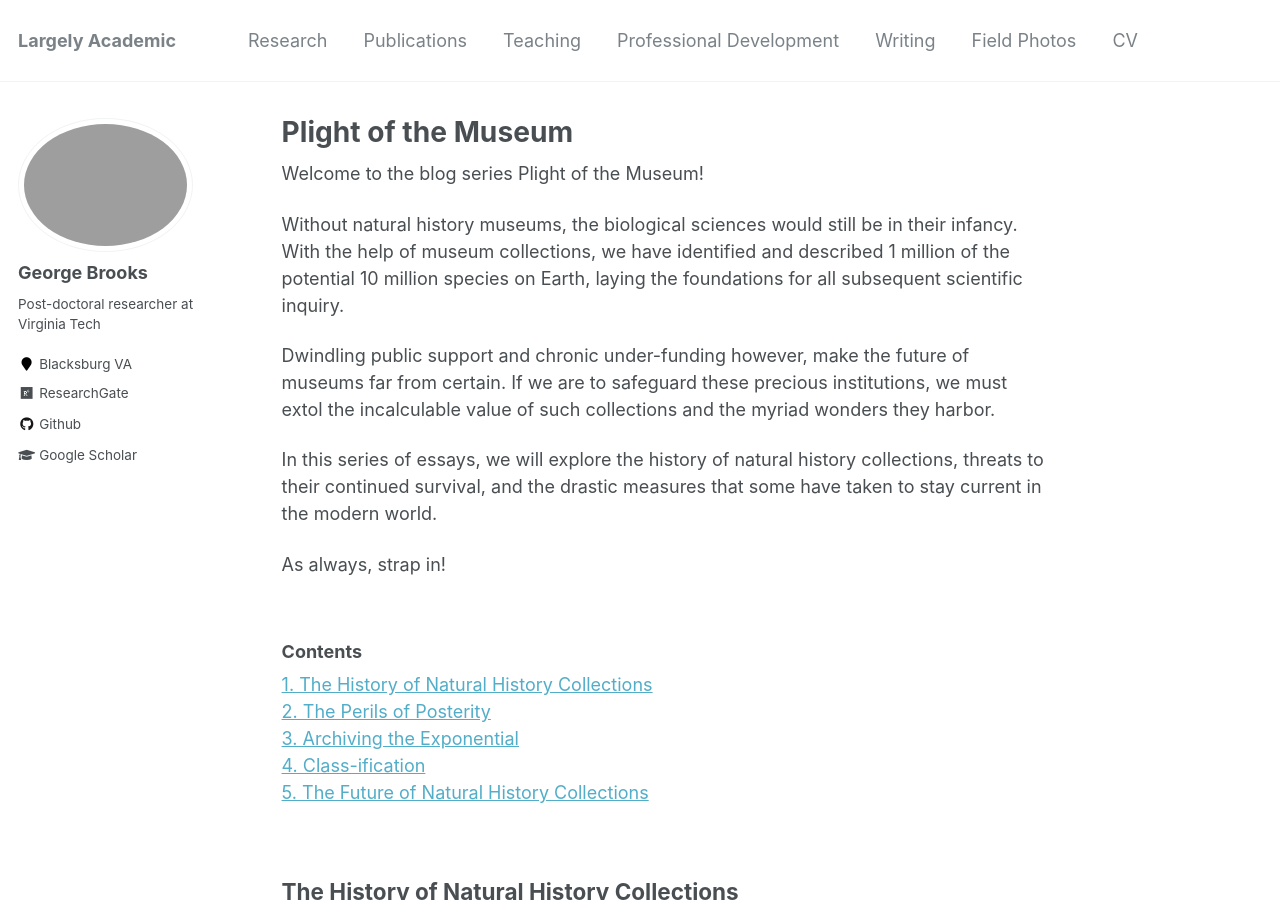
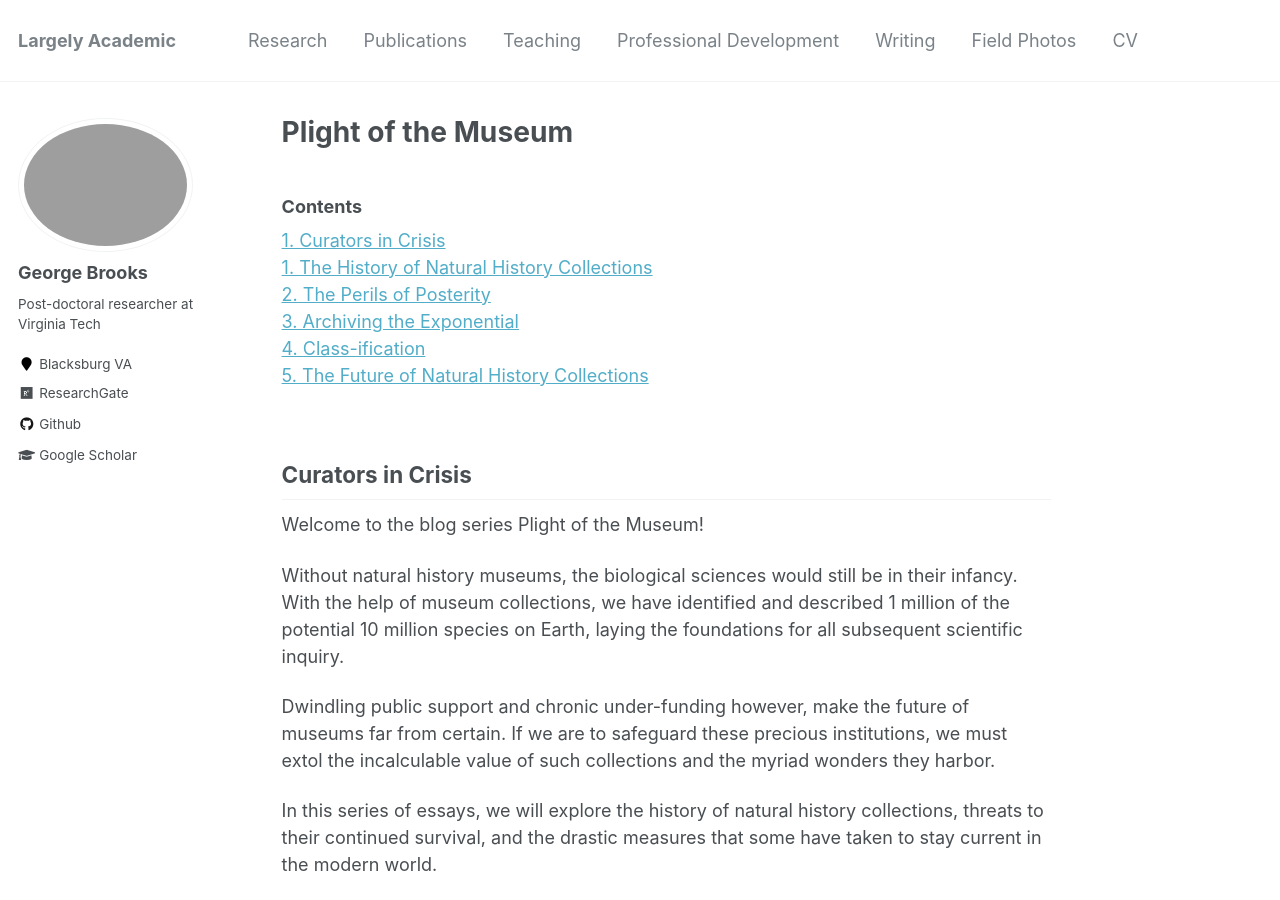
Before and after one commit to geobro1992/geobro1992.github.io, a Jekyll site: the page built from _cats/plight-of-museum.md, in a window 1280 px wide and 900 px high. Built offline with Jekyll 4.4.1, drawn with Linux system fonts in a browser that asks for light colours.

Commit message:
Update plight-of-museum.md

```diff
--- a/_cats/plight-of-museum.md
+++ b/_cats/plight-of-museum.md
@@ -8,6 +8,17 @@ collection: cats
 order_number: 40
 ---
 
+### Contents
+[1. Curators in Crisis](#curators-in-crisis)\
+[1. The History of Natural History Collections](#the-history-of-natural-history-collections)\
+[2. The Perils of Posterity](#the-perils-of-posterity)\
+[3. Archiving the Exponential](#archiving-the-exponential)\
+[4. Class-ification](#class-ification)\
+[5. The Future of Natural History Collections](#the-future-of-natural-history-collections)
+<br />
+<br />
+
+## Curators in Crisis
 Welcome to the blog series Plight of the Museum!
 
 Without natural history museums, the biological sciences would still be in their infancy. With the help of museum collections, we have identified and described 1 million of the potential 10 million species on Earth, laying the foundations for all subsequent scientific inquiry.
@@ -17,15 +28,6 @@ Dwindling public support and chronic under-funding however, make the future of m
 In this series of essays, we will explore the history of natural history collections, threats to their continued survival, and the drastic measures that some have taken to stay current in the modern world.
 
 As always, strap in!
-<br />
-<br />
-
-### Contents
-[1. The History of Natural History Collections](#the-history-of-natural-history-collections)\
-[2. The Perils of Posterity](#the-perils-of-posterity)\
-[3. Archiving the Exponential](#archiving-the-exponential)\
-[4. Class-ification](#class-ification)\
-[5. The Future of Natural History Collections](#the-future-of-natural-history-collections)
 <br />
 <br />
 
```
